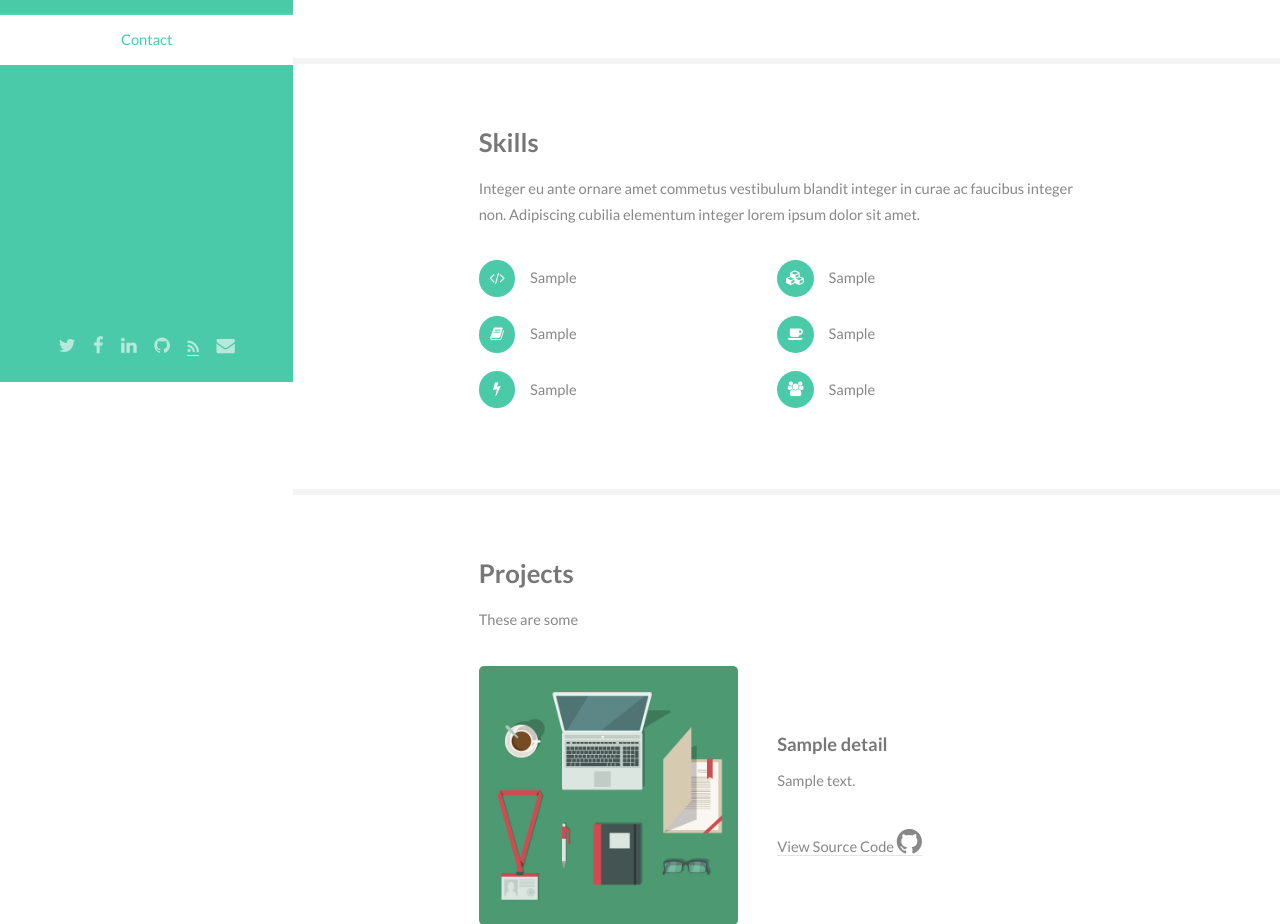
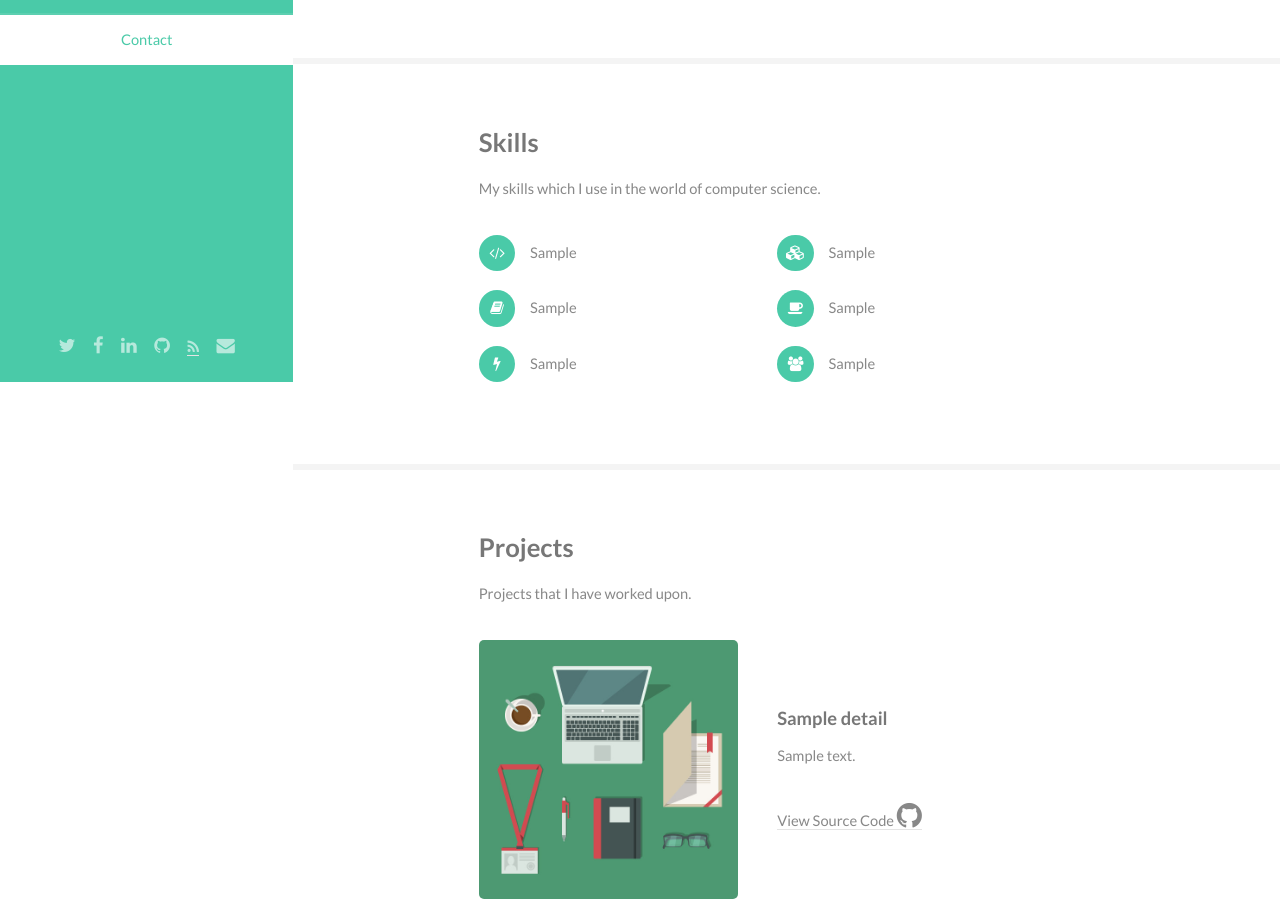
Before and after one commit to Anupam-dagar/Portfolio-Generator, a Django app: template portfolio/templates/portfolio/display.html in a window 1280 px wide. Shown: the part 418-1342 px from the top of the page. Run offline with Django 3.2, Linux system fonts and the light colour scheme; the template is opened without the code that fills it: most values are stand-ins (such as "Sample title", 1, 10 or a date in 2020); some libraries are stand-ins or nearby versions.

Commit message:
final for now

```diff
--- a/portfolio/templates/portfolio/display.html
+++ b/portfolio/templates/portfolio/display.html
@@ -67,7 +67,7 @@
 		<section id="two">
 			<div class="container">
 				<h3>Skills</h3>
-					<p>Integer eu ante ornare amet commetus vestibulum blandit integer in curae ac faucibus integer non. Adipiscing cubilia elementum integer lorem ipsum dolor sit amet.</p>
+				<p>My skills which I use in the world of computer science.</p>
 				<ul class="feature-icons">
 					<li class="fa-code">{{ detail.skill1 }}</li>
 					<li class="fa-cubes">{{ detail.skill2 }}</li>
@@ -90,32 +90,36 @@
 		<section id="three">
 			<div class="container">
 				<h3>Projects</h3>
-					<p>These are some </p>
+				<p>Projects that I have worked upon. </p>
 				<div class="features">
 					<article>
-							<a href="{{detail.project1_url}}" class="image"><img src="{% static 'img/project1.jpg' %}" alt="" /></a>
+						<a href="{{ detail.project1_url }}" class="image"><img src="{% static 'img/project1.jpg' %}" alt="" /></a>
 						<div class="inner">
 							<h4>{{ detail.project1_name }}</h4>
 							<p>{{ detail.project1_description }}</p>
-								<p><a href="{{detail.project1_url}}">View Source Code <i class="fa fa-github fa-2x"></i></a></p>
+							<p><a href="{{ detail.project1_url }}">View Source Code <i class="fa fa-github fa-2x"></i></a></p>
 						</div>
 					</article>
+					{% if detail.project2_name and detail.project2_description and detail.project2_url %}
 					<article>
-							<a href="{{detail.project2_url}}" class="image"><img src="{% static 'img/project2.jpg' %}" alt="" /></a>
+						<a href="{{ detail.project2_url }}" class="image"><img src="{% static 'img/project2.jpg' %}" alt="" /></a>
 						<div class="inner">
 							<h4>{{ detail.project2_name }}</h4>
 							<p>{{ detail.project2_description }}</p>
-								<p><a href="{{detail.project2_url}}">View Source Code <i class="fa fa-github fa-2x"></i></a></p>
+							<p><a href="{{ detail.project2_url }}">View Source Code <i class="fa fa-github fa-2x"></i></a></p>
 						</div>
 					</article>
+					{% endif %}
+					{% if detail.project3_name and detail.project3_description and detail.project3_url %}
 					<article>
-							<a href="{{detail.project3_url}}" class="image"><img src="{% static 'img/project3.png' %}" alt="" /></a>
+					<a href="{{ detail.project3_url }}" class="image"><img src="{% static 'img/project3.png' %}" alt="" /></a>
 						<div class="inner">
 							<h4>{{ detail.project3_name }}</h4>
 							<p>{{ detail.project3_description }}</p>
-								<p><a href="{{detail.project3_url}}">View Source Code <i class="fa fa-github fa-2x"></i></a></p>
+							<p><a href="{{ detail.project3_url }}">View Source Code <i class="fa fa-github fa-2x"></i></a></p>
 						</div>
 					</article>
+					{% endif %}
 				</div>
 			</div>
 		</section>
--- a/portfolio/views.py
+++ b/portfolio/views.py
@@ -6,7 +6,6 @@ from .forms import PortfolioForm
 from .models import Portfolio
 import datetime
 from registration.backends.hmac.views import RegistrationView
-
 def Portfolio_detail(request):
 	if request.user.is_authenticated():
 		if request.method == "POST":
```
Lines whose indentation alone changed are shown as unchanged.
